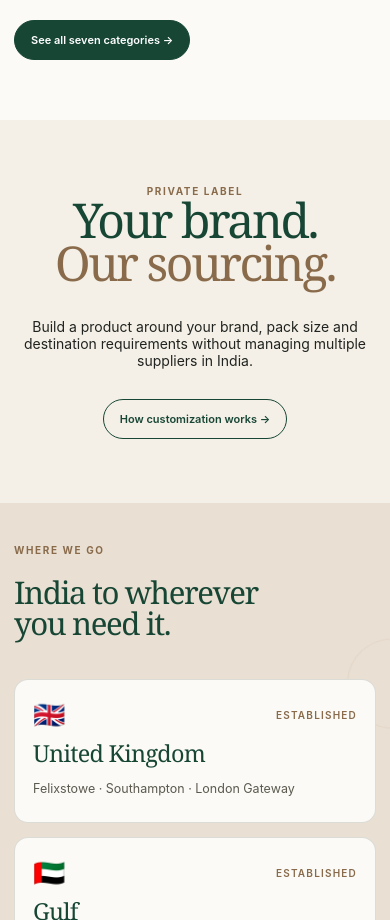
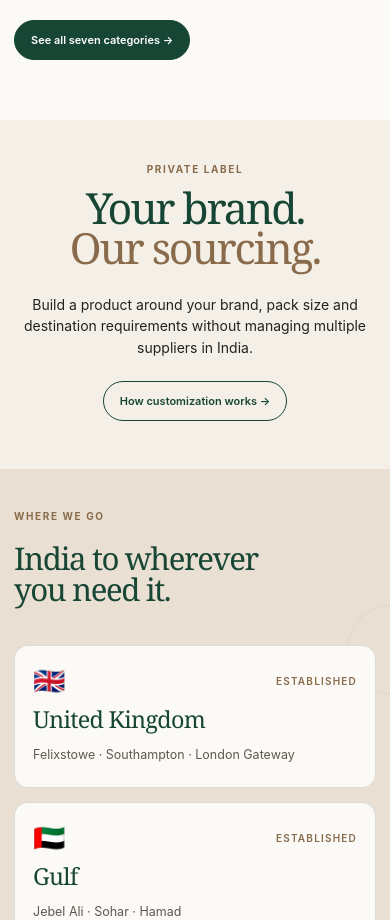
Before and after one commit to Lokesh-5618/sri-jothi-site, a React (Vite) app: page / in a window 390 px wide. Shown: the part 2660-3580 px from the top of the page. Built offline with nearby package versions, Linux system fonts and the light colour scheme.

Commit message:
Add styles for statement section in index.css

```diff
--- a/src/index.css
+++ b/src/index.css
@@ -2037,3 +2037,64 @@ html, body {
 .intro {
   padding-top: clamp(32px, 4vw, 56px);
 }
+
+/* ===== Private label: compact, balanced section ===== */
+.statement {
+  min-height: auto;
+  padding: clamp(42px, 5vw, 64px) 0 clamp(46px, 5vw, 68px);
+}
+
+.statement-inner {
+  width: min(100%, 900px);
+  margin: 0 auto;
+  padding: 0 24px;
+  align-items: center;
+  text-align: center;
+}
+
+.statement .eyebrow {
+  margin: 0;
+}
+
+.statement h2 {
+  width: 100%;
+  max-width: 820px;
+  margin: 12px auto 0;
+  font-size: clamp(46px, 6vw, 84px);
+  line-height: .9;
+}
+
+.statement p {
+  width: min(100%, 560px);
+  margin: 22px auto 0;
+  font-size: 15px;
+  line-height: 1.55;
+}
+
+.statement .btn {
+  margin-top: 24px !important;
+}
+
+@media (max-width: 640px) {
+  .statement {
+    padding: 42px 0 48px;
+  }
+
+  .statement-inner {
+    padding: 0 18px;
+  }
+
+  .statement h2 {
+    font-size: clamp(40px, 11vw, 58px);
+    line-height: .94;
+  }
+
+  .statement p {
+    margin-top: 20px;
+    font-size: 14px;
+  }
+
+  .statement .btn {
+    margin-top: 22px !important;
+  }
+}
```
